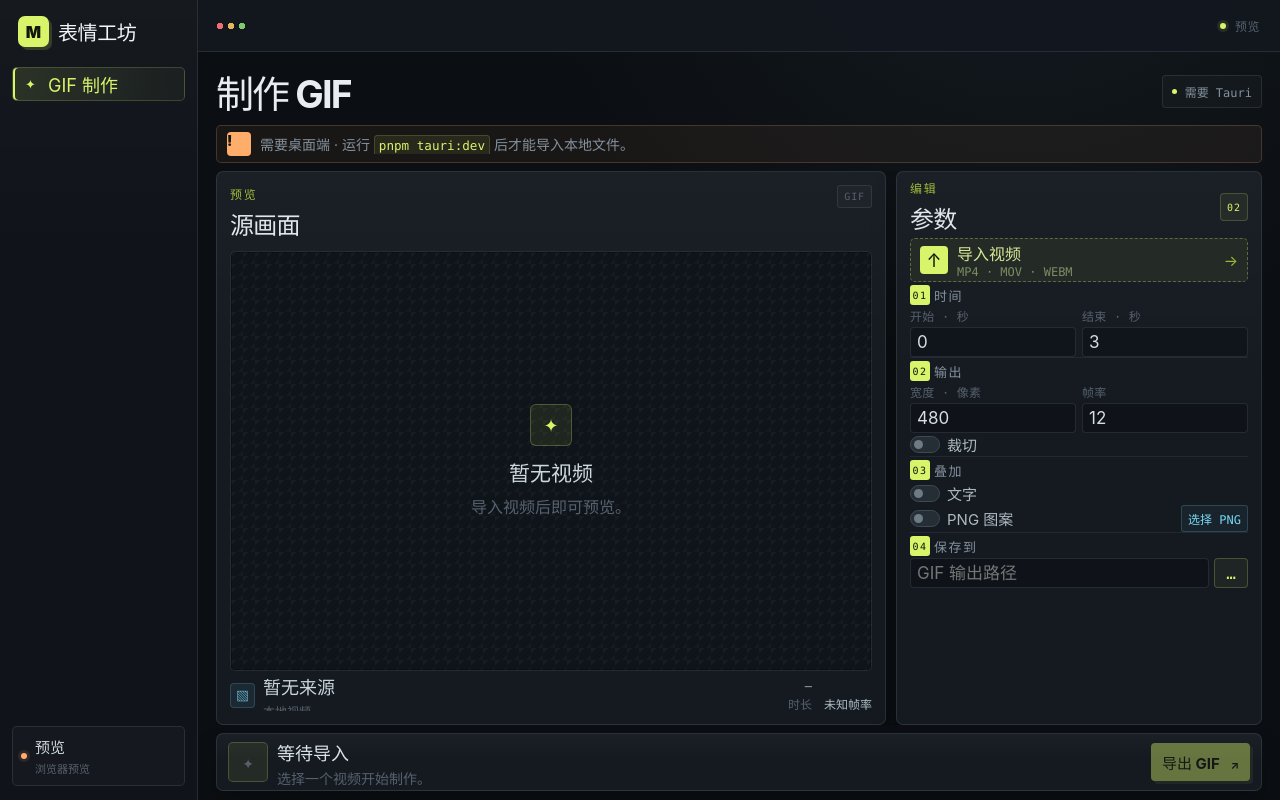
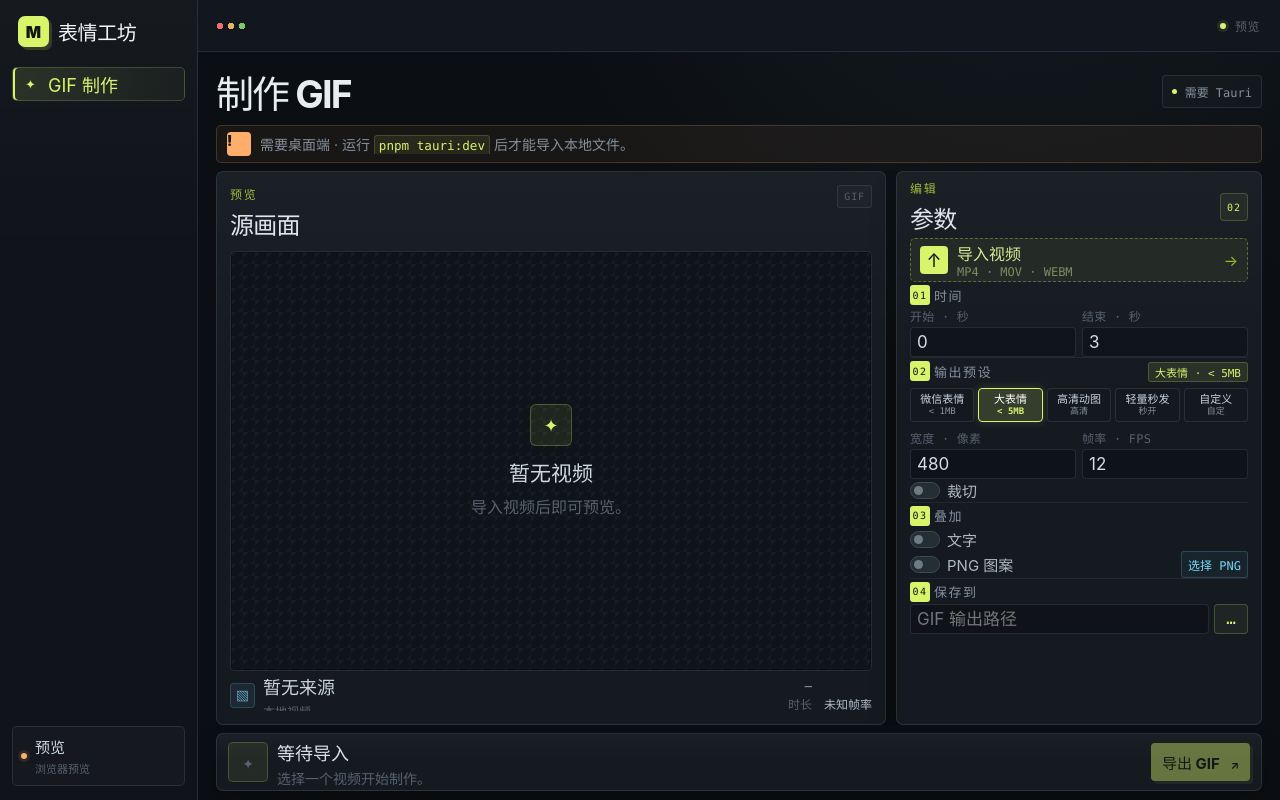
Before and after one commit to 939740372/meme-generation, a Vue app: page / in a window 1280 px wide. Built offline with nearby package versions, Linux system fonts and the light colour scheme.

Commit message:
feat: add scenario export presets and palette compression quality control

```diff
--- a/src/App.vue
+++ b/src/App.vue
@@ -42,6 +42,89 @@ const useCrop = ref(false);
 const crop = reactive({ x: 0, y: 0, width: 480, height: 270 });
 const outputWidth = ref(480);
 const fps = ref(12);
+
+export type PresetQuality = "low" | "medium" | "high";
+
+export interface ExportPreset {
+  id: string;
+  name: string;
+  badge: string;
+  width: number;
+  fps: number;
+  quality: PresetQuality;
+  description: string;
+}
+
+const PRESETS: ExportPreset[] = [
+  {
+    id: "wechat-small",
+    name: "微信表情",
+    badge: "< 1MB",
+    width: 240,
+    fps: 10,
+    quality: "low",
+    description: "微信聊天窗口表情包，体积严格压缩",
+  },
+  {
+    id: "wechat-large",
+    name: "大表情",
+    badge: "< 5MB",
+    width: 320,
+    fps: 12,
+    quality: "medium",
+    description: "微信大表情与动态贴纸，画质与体积均衡",
+  },
+  {
+    id: "hd-social",
+    name: "高清动图",
+    badge: "高清",
+    width: 480,
+    fps: 15,
+    quality: "high",
+    description: "Discord、Twitter、小红书高清分享",
+  },
+  {
+    id: "lite",
+    name: "轻量秒发",
+    badge: "秒开",
+    width: 180,
+    fps: 8,
+    quality: "low",
+    description: "极小文件体积，弱网环境极速加载",
+  },
+];
+
+const selectedPresetId = ref<string>("wechat-large");
+const currentQuality = ref<PresetQuality>("medium");
+
+function applyPreset(preset: ExportPreset): void {
+  selectedPresetId.value = preset.id;
+  outputWidth.value = preset.width;
+  fps.value = preset.fps;
+  currentQuality.value = preset.quality;
+  if (media.value && useCrop.value) {
+    crop.width = Math.min(media.value.width, preset.width);
+    crop.height = Math.min(media.value.height, Math.round(crop.width * 0.5625));
+  }
+}
+
+function onManualParameterChange(): void {
+  const matched = PRESETS.find(
+    (p) => p.width === outputWidth.value && p.fps === fps.value && p.quality === currentQuality.value,
+  );
+  selectedPresetId.value = matched ? matched.id : "custom";
+}
+
+const currentPresetInfo = computed(() => {
+  if (selectedPresetId.value === "custom") {
+    return { name: "自定义参数", badge: "自定", description: "手动调整的分辨率与帧率" };
+  }
+  return PRESETS.find((p) => p.id === selectedPresetId.value) ?? {
+    name: "标准表情",
+    badge: "平衡",
+    description: "标准导出参数",
+  };
+});
 
 const useText = ref(false);
 const text = ref("表情工坊");
@@ -341,7 +424,7 @@ function readableRenderError(code: string, message: string): string {
 function applyMediaDefaults(nextMedia: MediaInfo): void {
   const suggestedEnd = Math.min(nextMedia.durationSecs, 3);
   endSecs.value = Number(suggestedEnd.toFixed(2));
-  outputWidth.value = Math.min(480, nextMedia.width);
+  applyPreset(PRESETS[1]); // 默认应用微信大表情 (320px, 12fps)
   crop.width = Math.min(nextMedia.width, outputWidth.value);
   crop.height = Math.min(nextMedia.height, Math.round(crop.width * 0.5625));
   crop.x = Math.max(0, Math.floor((nextMedia.width - crop.width) / 2));
@@ -423,6 +506,7 @@ function buildRenderPlan(): RenderPlan {
     crop: useCrop.value ? { ...crop } : null,
     outputWidth: Number(outputWidth.value),
     fps: Number(fps.value),
+    quality: currentQuality.value,
     textOverlay: useText.value
       ? {
           text: text.value,
@@ -758,10 +842,37 @@ onBeforeUnmount(() => {
             </div>
 
             <div class="control-section">
-              <div class="section-label"><span>02</span> 输出</div>
+              <div class="section-label-row">
+                <div class="section-label"><span>02</span> 输出预设</div>
+                <span class="preset-tag-info">{{ currentPresetInfo.name }} · {{ currentPresetInfo.badge }}</span>
+              </div>
+              <div class="preset-pills">
+                <button
+                  v-for="p in PRESETS"
+                  :key="p.id"
+                  type="button"
+                  class="preset-pill"
+                  :class="{ active: selectedPresetId === p.id }"
+                  :title="p.description"
+                  @click="applyPreset(p)"
+                >
+                  <span class="preset-name">{{ p.name }}</span>
+                  <span class="preset-badge">{{ p.badge }}</span>
+                </button>
+                <button
+                  type="button"
+                  class="preset-pill"
+                  :class="{ active: selectedPresetId === 'custom' }"
+                  title="手动调整输出参数"
+                  @click="selectedPresetId = 'custom'"
+                >
+                  <span class="preset-name">自定义</span>
+                  <span class="preset-badge">自定</span>
+                </button>
+              </div>
               <div class="field-grid two-up">
-                <label class="field"><span>宽度 · 像素</span><input v-model.number="outputWidth" type="number" min="32" max="1920" step="1" /></label>
-                <label class="field"><span>帧率</span><input v-model.number="fps" type="number" min="1" max="60" step="1" /></label>
+                <label class="field"><span>宽度 · 像素</span><input v-model.number="outputWidth" type="number" min="32" max="1920" step="1" @input="onManualParameterChange" /></label>
+                <label class="field"><span>帧率 · FPS</span><input v-model.number="fps" type="number" min="1" max="60" step="1" @input="onManualParameterChange" /></label>
               </div>
               <label class="toggle-row"><input v-model="useCrop" type="checkbox" /><span class="toggle-ui"></span><span>裁切</span></label>
               <div v-if="useCrop" class="field-grid four-up crop-grid">
@@ -822,6 +933,7 @@ onBeforeUnmount(() => {
           </div>
           <div class="export-actions">
             <span v-if="status === 'completed'" class="output-size">{{ (outputBytes / 1024).toFixed(1) }} KB</span>
+            <span v-else-if="media" class="preset-summary-badge">{{ currentPresetInfo.name }} · {{ currentPresetInfo.badge }}</span>
             <button v-if="isBusy" class="secondary-action danger" type="button" @click="stopRender">取消</button>
             <button v-else class="primary-action" type="button" :disabled="!canRender || !isDesktop" @click="startRender">
               {{ status === "completed" ? "再次导出" : "导出 GIF" }} <span>↗</span>
--- a/src/lib/desktop.ts
+++ b/src/lib/desktop.ts
@@ -47,6 +47,7 @@ export interface RenderPlan {
   crop: CropArea | null;
   outputWidth: number;
   fps: number;
+  quality?: "low" | "medium" | "high";
   textOverlay: TextOverlay | null;
   imageOverlay: ImageOverlay | null;
 }
--- a/src/styles.css
+++ b/src/styles.css
@@ -1495,3 +1495,87 @@ code {
 .timeline-handle:active .handle-bar {
   background: var(--accent-ink);
 }
+
+/* 导出场景预设按钮组 */
+.section-label-row {
+  display: flex;
+  align-items: center;
+  justify-content: space-between;
+  margin-bottom: 5px;
+}
+
+.preset-tag-info {
+  font-family: var(--mono);
+  font-size: 11px;
+  color: var(--accent);
+  background: rgba(215, 244, 106, 0.1);
+  padding: 1px 6px;
+  border-radius: 3px;
+  border: 1px solid rgba(215, 244, 106, 0.2);
+}
+
+.preset-pills {
+  display: grid;
+  grid-template-columns: repeat(5, 1fr);
+  gap: 4px;
+  margin-bottom: 7px;
+}
+
+.preset-pill {
+  display: flex;
+  flex-direction: column;
+  align-items: center;
+  justify-content: center;
+  padding: 4px 2px;
+  background: #141920;
+  border: 1px solid var(--line);
+  border-radius: 4px;
+  color: #c7d2dc;
+  cursor: pointer;
+  transition: all 0.15s ease;
+  user-select: none;
+}
+
+.preset-pill:hover {
+  background: #1b222c;
+  border-color: rgba(215, 244, 106, 0.4);
+  color: #fff;
+}
+
+.preset-pill.active {
+  background: rgba(215, 244, 106, 0.16);
+  border-color: var(--accent);
+  color: #fff;
+  box-shadow: 0 0 8px rgba(215, 244, 106, 0.18);
+}
+
+.preset-name {
+  font-size: 11px;
+  font-weight: 600;
+  line-height: 1.2;
+  white-space: nowrap;
+}
+
+.preset-badge {
+  font-family: var(--mono);
+  font-size: 9px;
+  color: var(--muted);
+  line-height: 1.2;
+}
+
+.preset-pill.active .preset-badge {
+  color: var(--accent);
+  font-weight: 700;
+}
+
+.preset-summary-badge {
+  font-family: var(--mono);
+  font-size: 11px;
+  color: var(--accent);
+  background: rgba(215, 244, 106, 0.1);
+  padding: 3px 8px;
+  border-radius: 3px;
+  border: 1px solid rgba(215, 244, 106, 0.25);
+  margin-right: 8px;
+  white-space: nowrap;
+}
```
Also changed, not shown: 6 other files (tests, documents, lock files or other folders).
